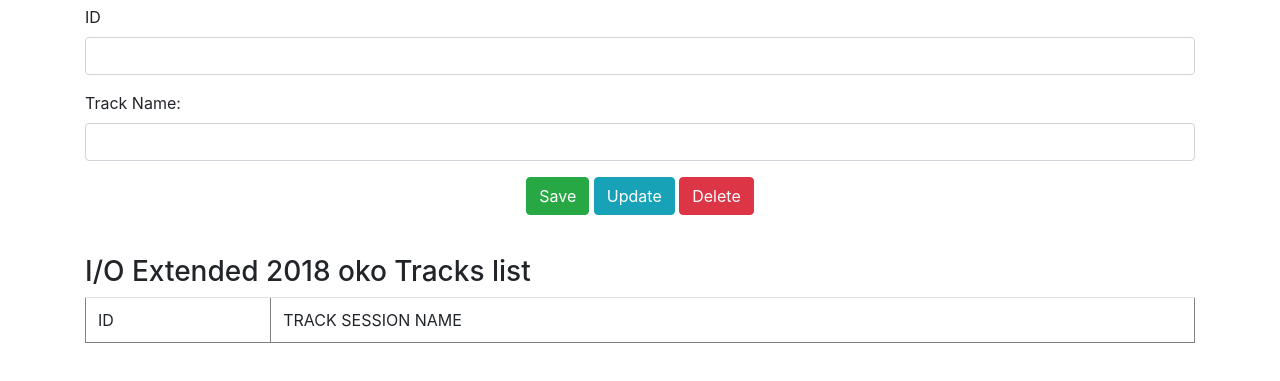
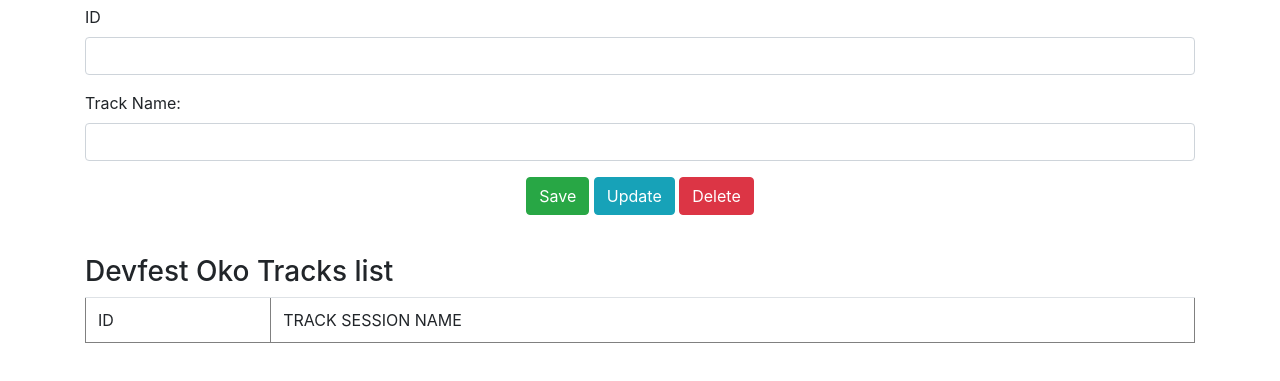
Before and after one commit to okekechimezieglory/FirebaseWeb, a plain HTML site: page index.html in a window 1280 px wide. Shown: the part 113-494 px from the top of the page. Drawn offline with nearby package versions, Linux system fonts and the light colour scheme; no server answers.

Commit message:
title change for header 3

```diff
--- a/index.html
+++ b/index.html
@@ -54,7 +54,7 @@
                         </div>
                     </div>
 					<br>
-					 <h3>I/O Extended 2018 oko Tracks list</h3>
+					 <h3>Devfest Oko Tracks list</h3>
 					<div class="form-group">
 						<table id="tbl_tacks_list" border="1" class="table table-hover">
 							<tr>
```
